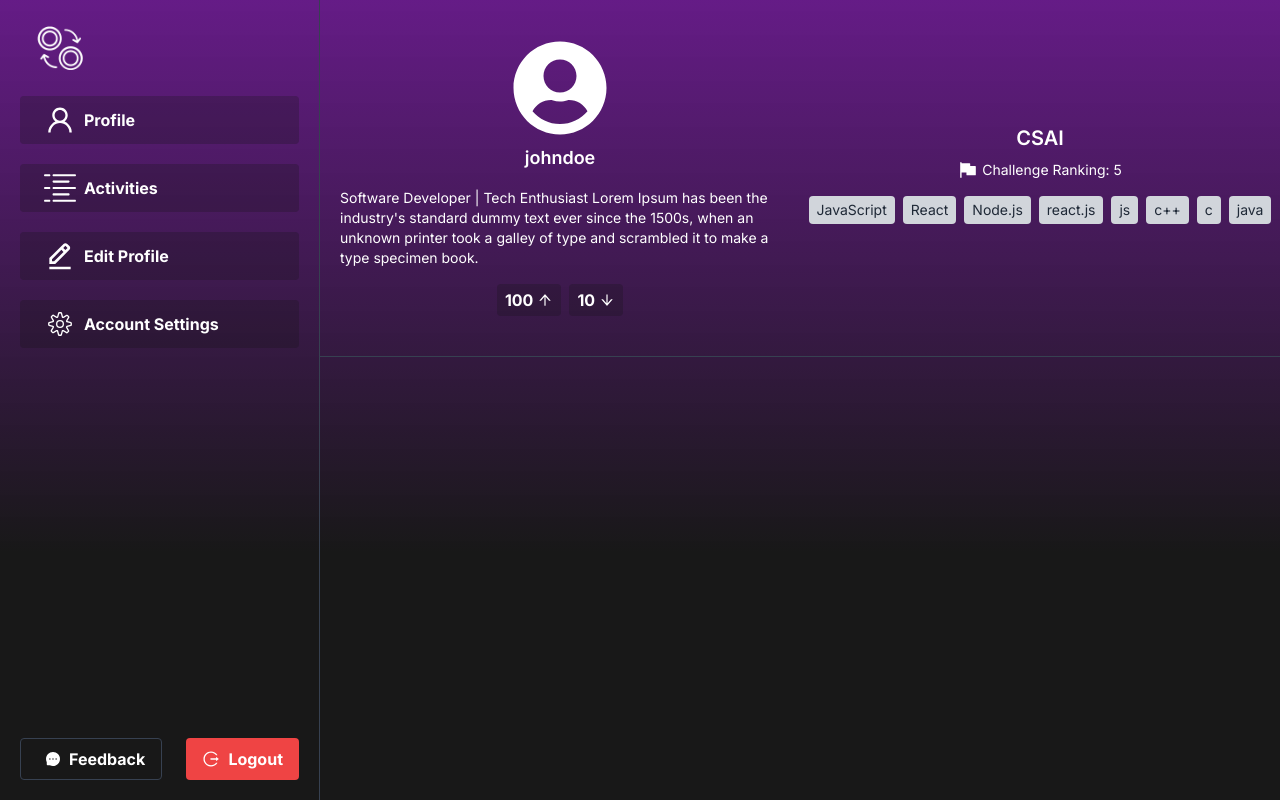
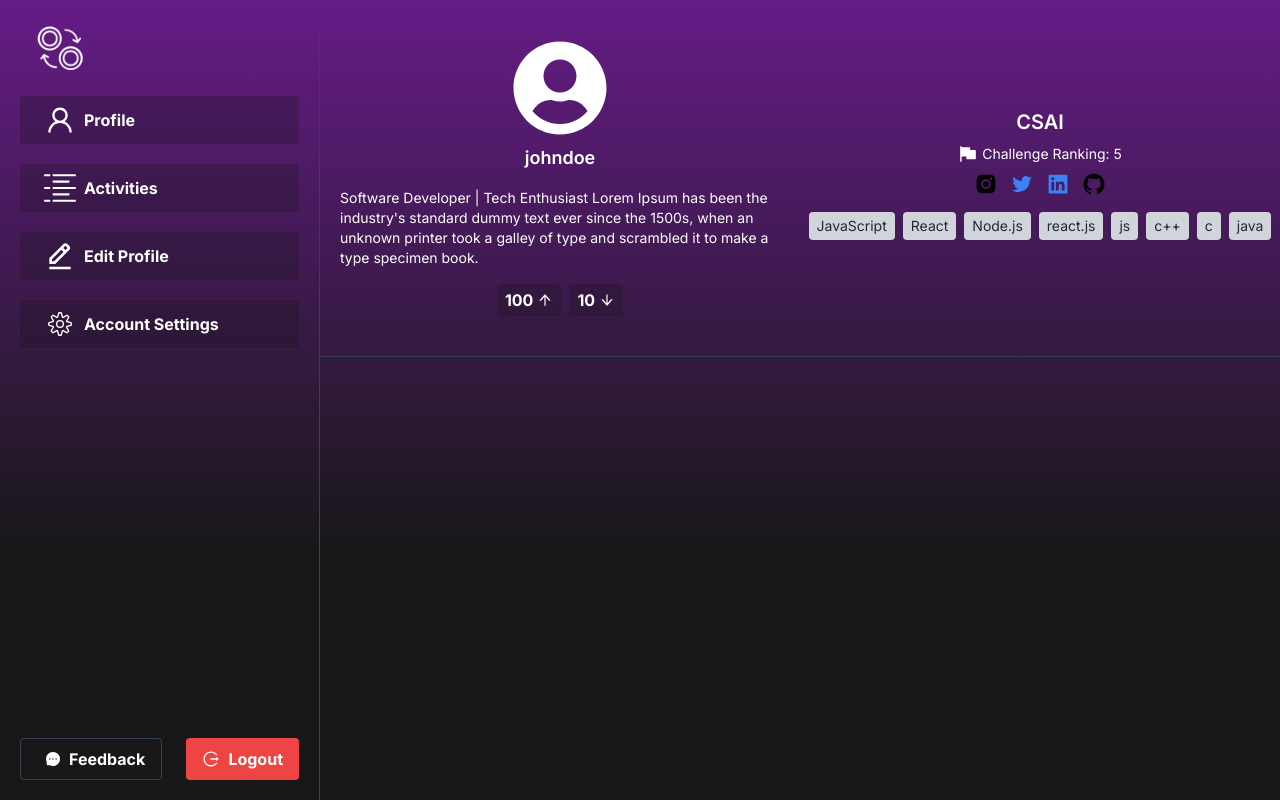
Before and after one commit to the-nexus-point/nexus-next.js, a Next.js app: page /user in a window 1280 px wide. Built offline with nearby package versions, Linux system fonts and the light colour scheme.

Commit message:
improving user ui

```diff
--- a/src/components/User.jsx
+++ b/src/components/User.jsx
@@ -5,6 +5,10 @@ import {
   AiOutlineArrowUp,
   AiOutlineArrowDown,
   AiFillFlag,
+  AiFillInstagram,
+  AiFillGithub,
+  AiOutlineTwitter,
+  AiFillLinkedin,
 } from "react-icons/ai";
 
 const Profile = () => {
@@ -54,7 +58,39 @@ const Profile = () => {
             <h2 className="text-xl font-semibold">{user.department}</h2>
             <div className="flex items-center justify-center space-x-1">
               <AiFillFlag className="w-5 h-5" />
-              <p className="text-sm">Challenge Ranking: {user.challengeRanking}</p>
+              <p className="text-sm">
+                Challenge Ranking: {user.challengeRanking}
+              </p>
+            </div>
+            <div className="flex space-x-3 mt-4">
+              <a
+                href="https://instagram.com/example"
+                target="_blank"
+                rel="noopener noreferrer"
+              >
+                <AiFillInstagram className="w-6 h-6 text-black hover:text-white" />
+              </a>
+              <a
+                href="https://twitter.com/example"
+                target="_blank"
+                rel="noopener noreferrer"
+              >
+                <AiOutlineTwitter className="w-6 h-6 text-blue-500 hover:text-blue-700" />
+              </a>
+              <a
+                href="https://linkedin.com/in/example"
+                target="_blank"
+                rel="noopener noreferrer"
+              >
+                <AiFillLinkedin className="w-6 h-6 text-blue-500 hover:text-blue-700" />
+              </a>
+              <a
+                href="https://github.com/example"
+                target="_blank"
+                rel="noopener noreferrer"
+              >
+                <AiFillGithub className="w-6 h-6 text-black hover:text-white" />
+              </a>
             </div>
             <div className="flex space-x-2 p-2">
               {user.tags.map((tag) => (
```
